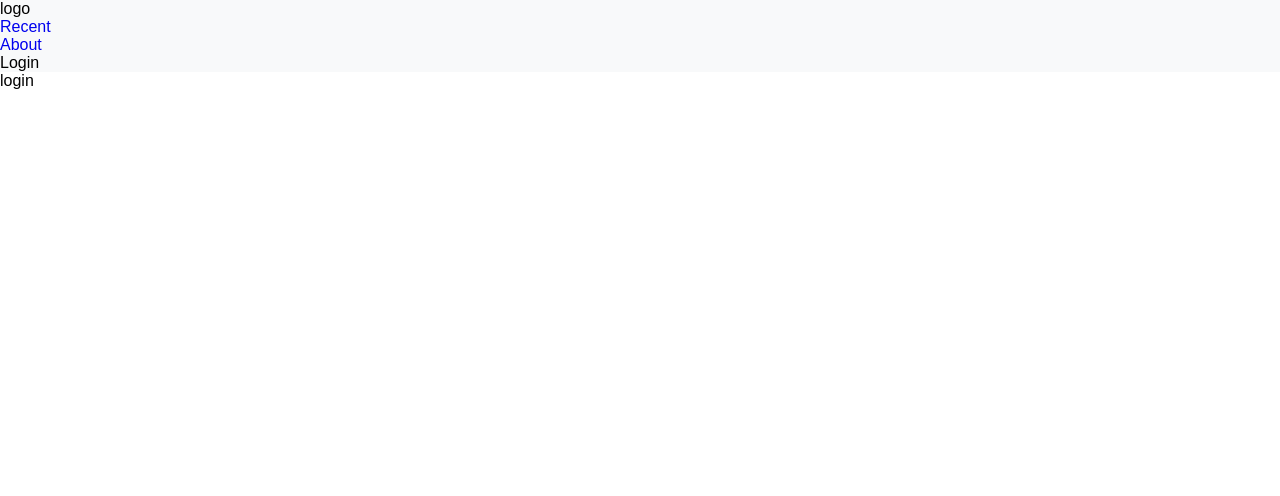
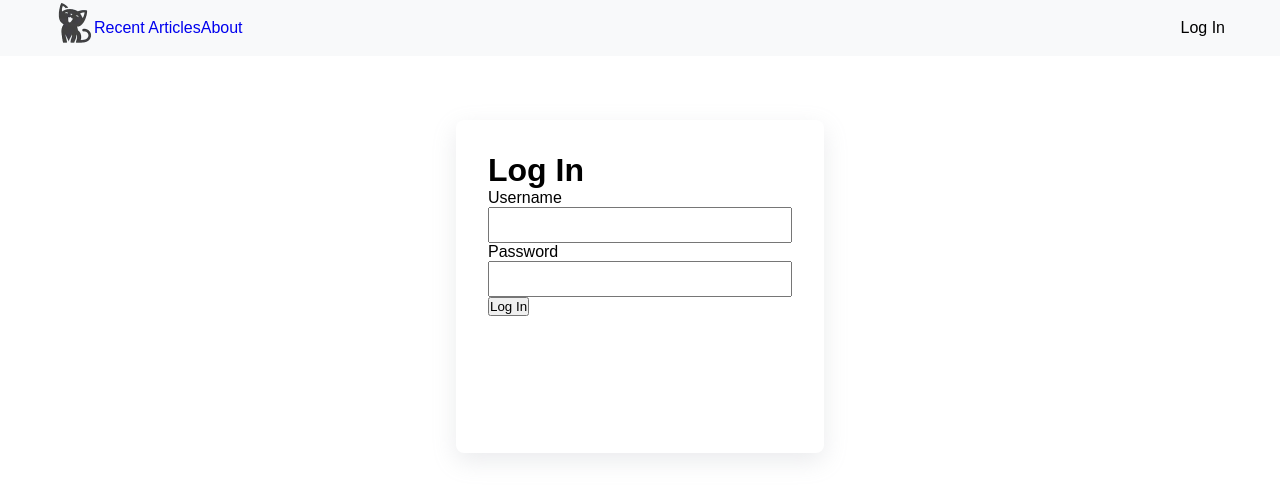
Before and after one commit to hoangviet97/applifting-blog-exercise, a React app: page / in a window 1280 px wide. Shown: the top 496 px of the page. Built offline with nearby package versions, Linux system fonts and the light colour scheme; a web font is replaced by a local one.

Commit message:
Add login window with basic styles

```diff
--- a/package.json
+++ b/package.json
@@ -40,6 +40,7 @@
     "eslint": "^8.23.0",
     "eslint-plugin-react": "^7.31.1",
     "eslint-plugin-react-hooks": "^4.6.0",
+    "file-loader": "^6.2.0",
     "html-webpack-plugin": "^5.5.0",
     "node-sass": "^7.0.1",
     "react-refresh": "^0.14.0",
--- /dev/null
+++ b/src/components/container/Container.tsx
@@ -0,0 +1,12 @@
+import React, { FC } from "react";
+
+interface Props {
+  width: number;
+  children: any;
+}
+
+const Container: FC<Props> = ({ width, children }) => {
+  return <div style={{ width: `${width}px`, margin: "0 auto" }}>{children}</div>;
+};
+
+export default Container;
--- a/src/components/header/Header.tsx
+++ b/src/components/header/Header.tsx
@@ -1,13 +1,17 @@
 import React from "react";
 import Navigation from "../navigation/Navigation";
 import HeaderAuth from "./HeaderAuth";
+import Container from "../container/Container";
 
 const Header = () => {
   return (
     <div className="header">
-      <div className="header__logo">logo</div>
-      <Navigation />
-      <HeaderAuth />
+      <Container width={1170}>
+        <div className="header__content">
+          <Navigation />
+          <HeaderAuth />
+        </div>
+      </Container>
     </div>
   );
 };
--- a/src/components/header/HeaderAuth.tsx
+++ b/src/components/header/HeaderAuth.tsx
@@ -1,7 +1,7 @@
 import React from "react";
 
 const HeaderAuth = () => {
-  return <div>Login</div>;
+  return <div>Log In</div>;
 };
 
 export default HeaderAuth;
--- a/src/components/navigation/Navigation.tsx
+++ b/src/components/navigation/Navigation.tsx
@@ -1,12 +1,14 @@
 import React from "react";
 import { Link } from "react-router-dom";
+import Logo from "../../logo.png";
 
 const Navigation = () => {
   return (
-    <div>
-      <ul>
+    <div className="nav">
+      <img src={Logo} alt="logo" width={39} height={44} />
+      <ul className="nav__list">
         <li>
-          <Link to="/recent">Recent </Link>
+          <Link to="/recent">Recent Articles</Link>
         </li>
         <li>
           <Link to="">About </Link>
--- a/src/pages/login/Login.tsx
+++ b/src/pages/login/Login.tsx
@@ -1,7 +1,35 @@
 import React from "react";
+import { Form, Input, Button } from "antd";
 
 const Login = () => {
-  return <div>login</div>;
+  const onFinishHandler = (values: any) => {
+    console.log(values);
+  };
+
+  return (
+    <div className="login">
+      <div className="login-form__window" style={{ backgroundColor: "white" }}>
+        <div className="login-form__content">
+          <h1>Log In</h1>
+          <Form className="login-form" name="basic" initialValues={{ remember: true }} onFinish={onFinishHandler} autoComplete="off">
+            <Form.Item label="Username" name="username" rules={[{ required: true, message: "Please input your username!" }]}>
+              <Input className="login-form__input" />
+            </Form.Item>
+
+            <Form.Item label="Password" name="password" rules={[{ required: true, message: "Please input your password!" }]}>
+              <Input type="password" className="login-form__input" />
+            </Form.Item>
+
+            <Form.Item>
+              <Button type="primary" htmlType="submit">
+                Log In
+              </Button>
+            </Form.Item>
+          </Form>
+        </div>
+      </div>
+    </div>
+  );
 };
 
 export default Login;
--- a/src/styles/abstract/variables.scss
+++ b/src/styles/abstract/variables.scss
@@ -1 +1,2 @@
 $normal-grey: #f8f9fa;
+$primary-blue: #007bff;
--- a/src/styles/layout/header.scss
+++ b/src/styles/layout/header.scss
@@ -1,3 +1,11 @@
 .header {
   background-color: $normal-grey;
+  height: 56px;
+
+  &__content {
+    display: flex;
+    align-items: center;
+    justify-content: space-between;
+    line-height: 56px;
+  }
 }
--- /dev/null
+++ b/src/styles/layout/navigation.scss
@@ -0,0 +1,8 @@
+.nav {
+  display: flex;
+
+  &__list {
+    display: flex;
+    align-items: center;
+  }
+}
--- a/src/styles/main.scss
+++ b/src/styles/main.scss
@@ -1,3 +1,5 @@
 @import "./base.scss";
 @import "./abstract/variables.scss";
 @import "./layout/header.scss";
+@import "./pages/login.scss";
+@import "./layout/navigation.scss";
--- a/src/styles/pages/login.scss
+++ b/src/styles/pages/login.scss
@@ -0,0 +1,29 @@
+.login {
+  &-form {
+    position: relative;
+    &__window {
+      width: 368px;
+      height: 333px;
+      box-shadow: rgba(149, 157, 165, 0.2) 0px 8px 24px;
+      position: absolute;
+      left: 50%;
+      top: 120px;
+      transform: translateX(-50%);
+      border-radius: 8px;
+      padding: 32px;
+    }
+
+    &__content {
+      display: flex;
+      flex-direction: column;
+      justify-content: space-between;
+    }
+
+    &__input {
+      width: 304px;
+      height: 36px;
+      font-size: 16px;
+      font-weight: 400;
+    }
+  }
+}
--- a/webpack/webpack.config.js
+++ b/webpack/webpack.config.js
@@ -23,12 +23,12 @@ module.exports = {
         use: ["style-loader", "css-loader", "sass-loader"]
       },
       {
-        test: /\.(?:ico|gif|png|jpg|jpeg)$/i,
-        type: "asset/resource"
-      },
-      {
-        test: /\.(woff(2)?|eot|ttf|otf|svg|)$/,
-        type: "asset/inline"
+        test: /\.(png|jpe?g|gif)$/i,
+        use: [
+          {
+            loader: "file-loader"
+          }
+        ]
       }
     ]
   },
```
Also changed, not shown: src/logo.png (added), 1 other file (tests, documents, lock files or other folders).
